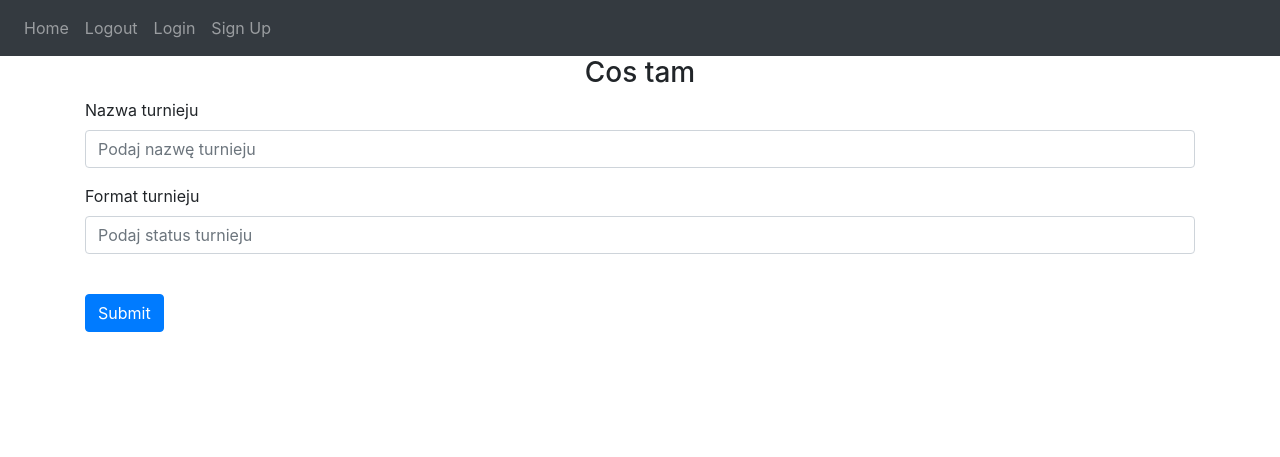
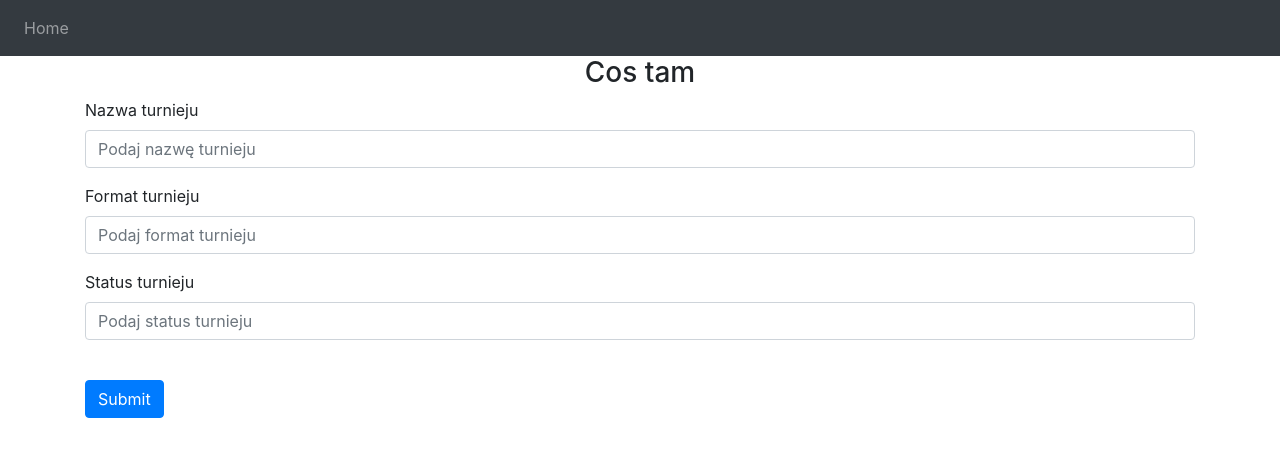
Before and after one commit to MarekAcc/Turniej_Sportowy, a Flask app: template app/templates/create_tournament.html in a window 1280 px wide. Shown: the top 457 px of the page. Run offline with Flask 3, Linux system fonts and the light colour scheme; the template is opened without the code that fills it, so the values that code supplies are empty; some libraries are stand-ins or nearby versions.

Commit message:
Added some templates and services

```diff
--- a/app/models.py
+++ b/app/models.py
@@ -15,7 +15,7 @@ class Team(db.Model):
     id = db.Column(db.Integer, primary_key=True)
     name = db.Column(db.String(100),unique=True ,nullable=False)
 
-    tournament_id = db.Column(db.Integer,db.ForeignKey('tournament.id'),nullable=False)
+    tournament_id = db.Column(db.Integer,db.ForeignKey('tournament.id'))
     tournament = db.relationship('Tournament', back_populates='teams')
     players = db.relationship('Player', back_populates='team')
 
@@ -32,12 +32,12 @@ class Player(db.Model):
     firstName = db.Column(db.String(50),nullable=False)
     lastName = db.Column(db.String(50),nullable=False)
     age = db.Column(db.Integer,nullable=False)
-    position = db.Column(db.Enum('substitute','field',name='player_position_enum'), nullable=False)
+    position = db.Column(db.Enum('substitute','field',name='player_position_enum'))
     status = db.Column(db.Enum('active','suspended',name='player_status_enum'), nullable=False)
     goals = db.Column(db.Integer,default=0)
     appearances = db.Column(db.Integer,default=0)
 
-    team_id = db.Column(db.Integer,db.ForeignKey('team.id'), nullable=False)
+    team_id = db.Column(db.Integer,db.ForeignKey('team.id'))
     team = db.relationship('Team', back_populates='players')
     playerEvents = db.relationship('MatchEvent', back_populates='player')
 
--- a/app/templates/base.html
+++ b/app/templates/base.html
@@ -30,9 +30,9 @@
             <div class="collapse navbar-collapse" id="navbar">
                 <div class="navbar-nav">
                     <a class="nav-item nav-link" id="home" href="/">Home</a>
-                    <a class="nav-item nav-link" id="logout" href="/logout">Logout</a>
+                    <!-- <a class="nav-item nav-link" id="logout" href="/logout">Logout</a>
                     <a class="nav-item nav-link" id="login" href="/login">Login</a>
-                    <a class="nav-item nav-link" id="signUp" href="/sign-up">Sign Up</a>
+                    <a class="nav-item nav-link" id="signUp" href="/sign-up">Sign Up</a> -->
                   </div>
             </div>
         </nav>
--- a/app/templates/create_tournament.html
+++ b/app/templates/create_tournament.html
@@ -14,7 +14,12 @@ Create tournament
     </div>
     <div class="form-group">
         <label for="type">Format turnieju</label>
-        <input type="text" class="form-control" id="tournamentType" name="tournamentType" placeholder="Podaj status turnieju">
+        <input type="text" class="form-control" id="tournamentType" name="tournamentType" placeholder="Podaj format turnieju">
+
+    </div>
+    <div class="form-group">
+        <label for="type">Status turnieju</label>
+        <input type="text" class="form-control" id="tournamentStatus" name="tournamentStatus" placeholder="Podaj status turnieju">
 
     </div>
     <br />
```
Also changed, not shown: app/views.py (+24 -5 lines).
